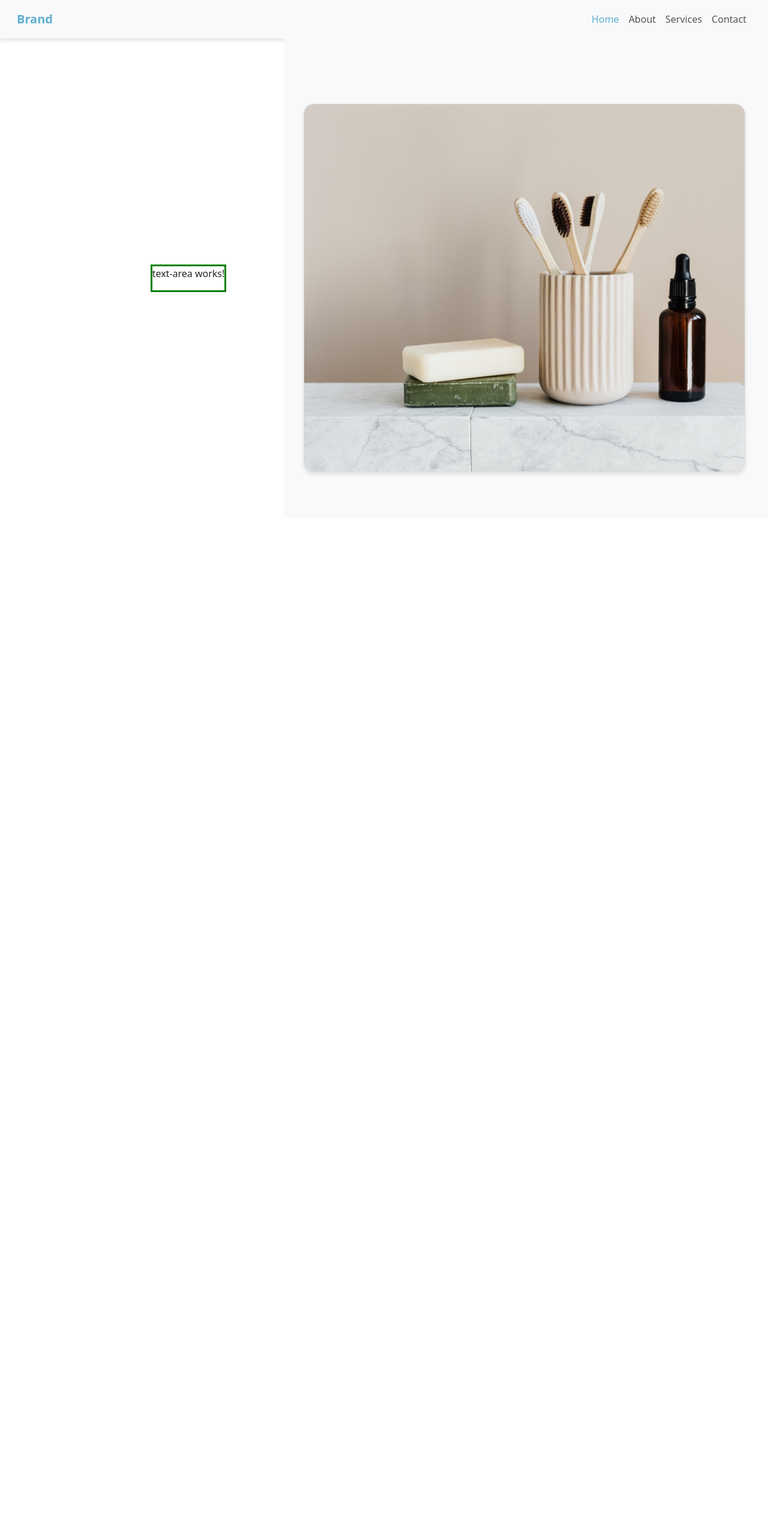
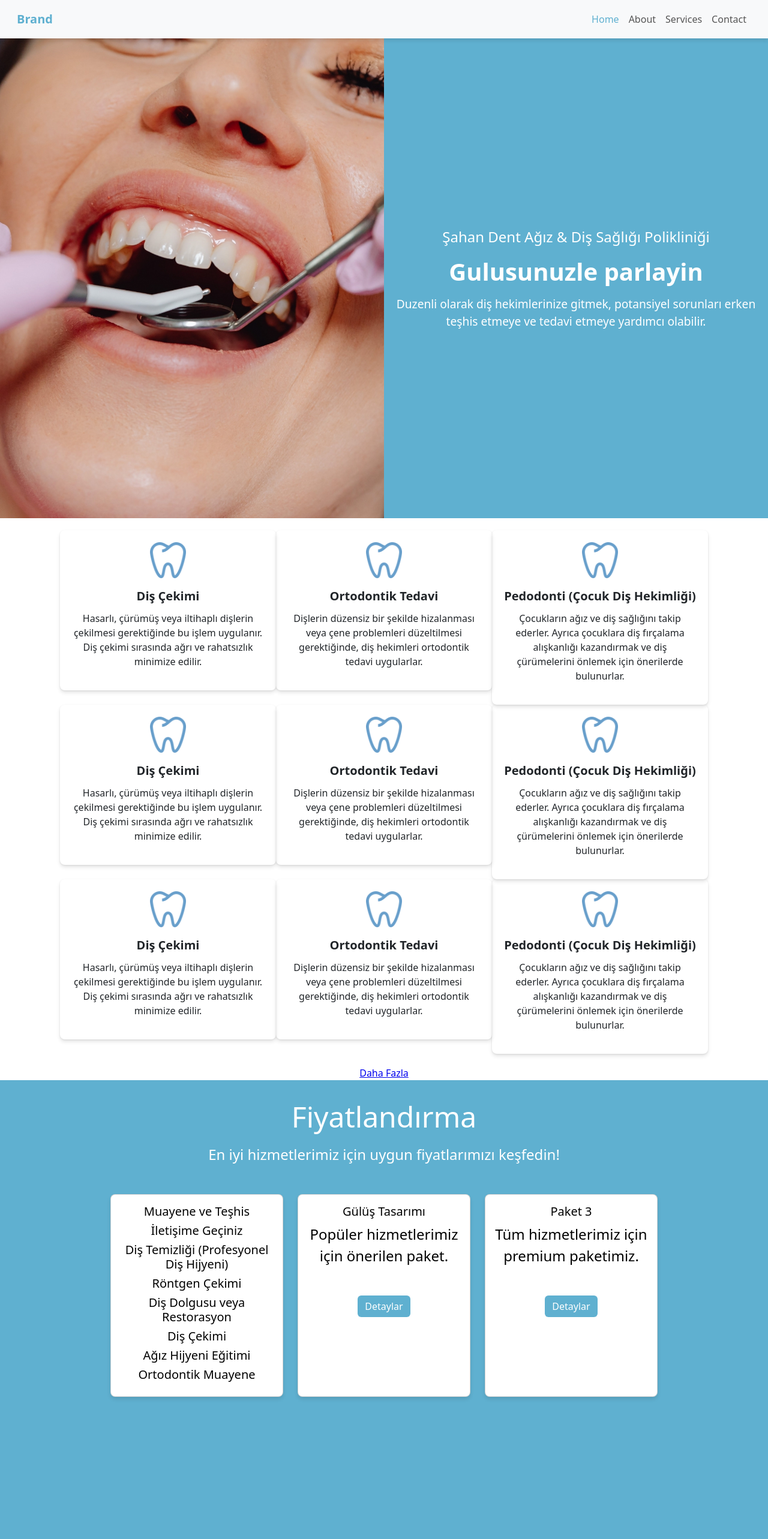
Before and after one commit to Furkan-Kamaci/sahan-dent, an Angular app: page /home-page in a window 1280 px wide. Shown: the top 2566 px of the page at 60% size. Before the commit the page ends 864 px from the top, so only its background shows below. Built offline with nearby package versions, Linux system fonts and the light colour scheme.

Commit message:
dis belt done

```diff
--- a/src/app/pages/home-page/dis-hijyen-belt/image-area/image-area.component.scss
+++ b/src/app/pages/home-page/dis-hijyen-belt/image-area/image-area.component.scss
@@ -10,7 +10,6 @@
   align-items: center;     /* Align the card towards the top */
 
   box-sizing: border-box;      /* Include padding in dimensions */
-  background-color: #f8f9fa;   /* Optional background color */
 }
 
 #image-area-container {
--- a/src/app/pages/home-page/dis-hijyen-belt/text-area/text-area.component.html
+++ b/src/app/pages/home-page/dis-hijyen-belt/text-area/text-area.component.html
@@ -1,3 +1,23 @@
 <div id="text-area-container">
-<p>text-area works!</p>
+  <p>DİŞ HİJYENİ</p>
+  <p>
+    Dişlerinizi nasıl iyi fırçalayacağınızı biliyor musunuz?
+  </p>
+  <p>
+    Diş fırçalama, ağız ve diş sağlığını korumak için önemlidir. Günde en az iki kez düzenli olarak yapılmalı, doğru fırça ve diş macunu kullanılmalı, diş etlerinie zarar vermemek için nazik hareketlerle gerçekleştirilmelidir.
+  </p>
+  <p>
+    Günde en az iki kez
+  </p>
+
+  <p>
+    Doğru diş fırçası
+  </p>
+  <p>
+    Doğru diş macunu
+  </p>
+  <p>
+    Nazik hareketlerle gerçekleştirilmeli
+  </p>
+  <button>Daha fazlası</button>
 </div>
--- a/src/app/pages/home-page/dis-hijyen-belt/text-area/text-area.component.scss
+++ b/src/app/pages/home-page/dis-hijyen-belt/text-area/text-area.component.scss
@@ -1,4 +1,3 @@
 #text-area-container{
-    border: 3px solid green;
     width: 100%;
 }
--- a/src/app/pages/home-page/home-page.component.html
+++ b/src/app/pages/home-page/home-page.component.html
@@ -1,7 +1,7 @@
-<!-- <app-hero-component></app-hero-component>
+<app-hero-component></app-hero-component>
 
 <app-verilen-hizmetler></app-verilen-hizmetler>
 
-<app-fiyatlandirma></app-fiyatlandirma> -->
+<app-fiyatlandirma></app-fiyatlandirma>
 
 <app-dis-hijyen-belt></app-dis-hijyen-belt>
--- a/src/app/pages/home-page/home-page.component.ts
+++ b/src/app/pages/home-page/home-page.component.ts
@@ -8,8 +8,7 @@ import { DisHijyenBeltComponent } from './dis-hijyen-belt/dis-hijyen-belt.compon
   selector: 'app-home-page',
   templateUrl: './home-page.component.html',
   styleUrls: ['./home-page.component.scss'],
-  // imports:[HeroComponentComponent, VerilenHizmetlerComponent, FiyatlandirmaComponent, DisHijyenBeltComponent]
-  imports:[ DisHijyenBeltComponent]
+  imports:[HeroComponentComponent, VerilenHizmetlerComponent, FiyatlandirmaComponent, DisHijyenBeltComponent]
 })
 export class HomePageComponent {
 }
```
